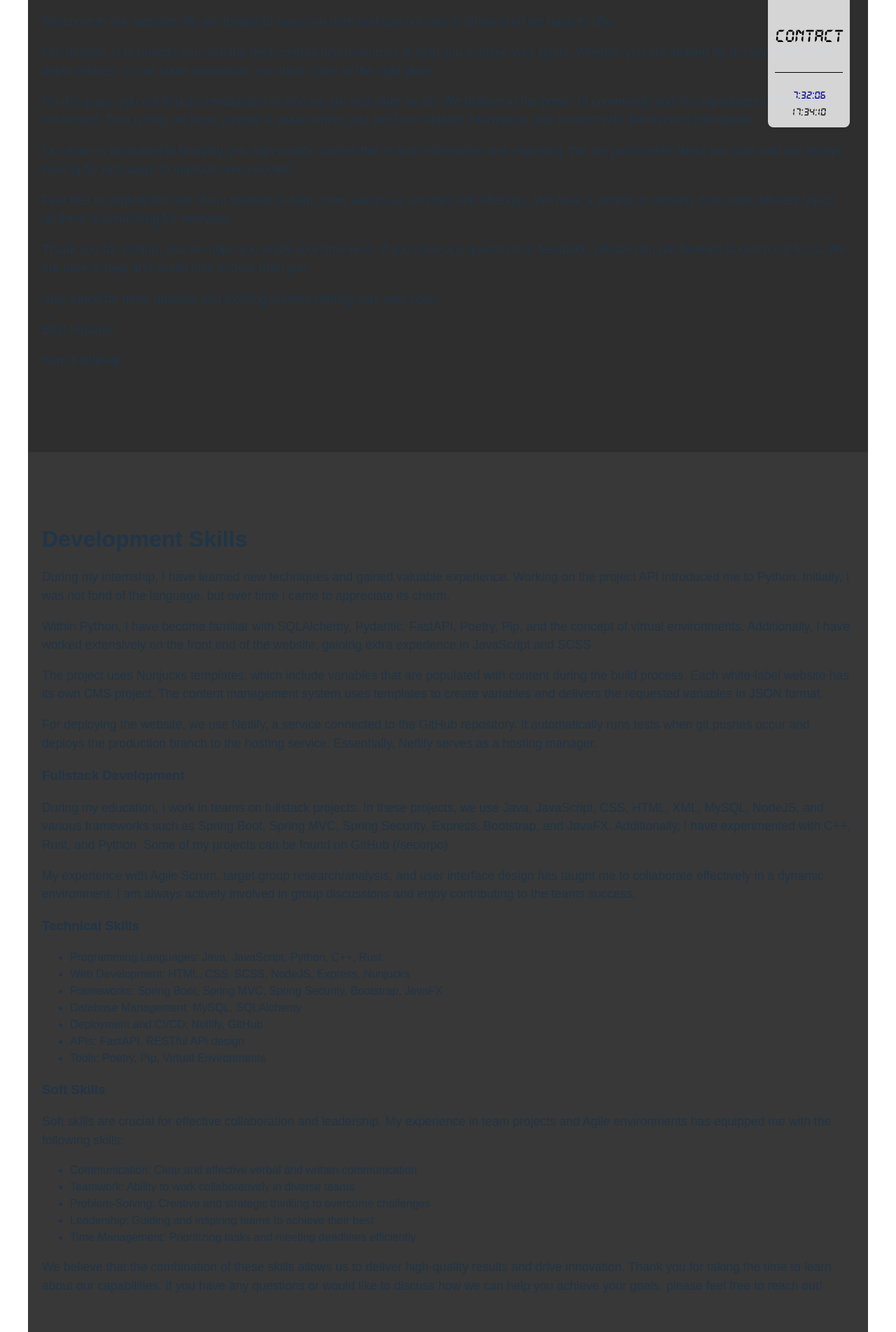
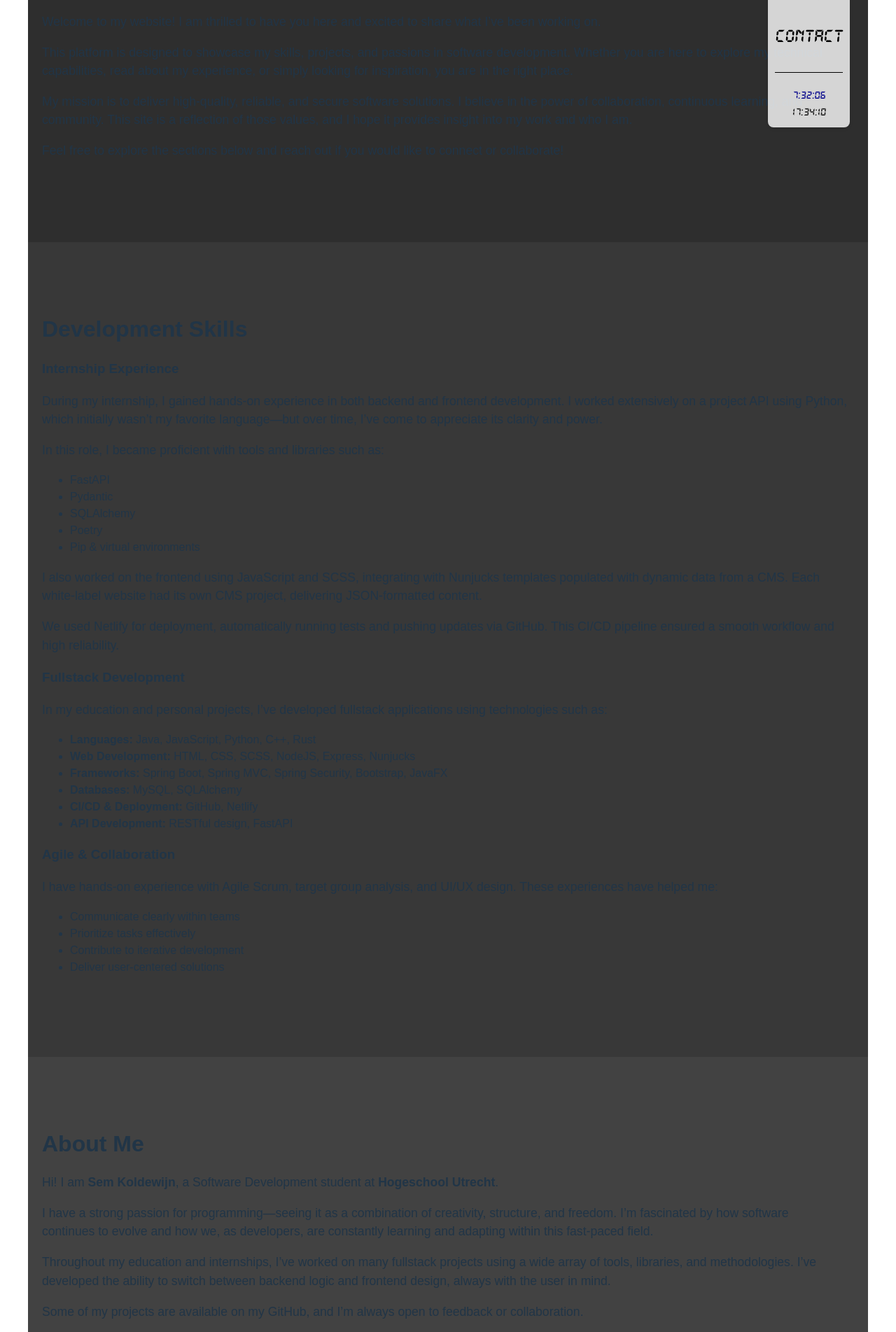
Before and after one commit to SeCorpo/secorp2, a React (Vite) app: page / in a window 1280 px wide. Shown: the part 320-2223 px from the top of the page at 70% size. Built offline with nearby package versions, Linux system fonts and the light colour scheme.

Commit message:
new text

```diff
--- a/src/sections/aboutSection.jsx
+++ b/src/sections/aboutSection.jsx
@@ -7,14 +7,19 @@ const AboutSection = () => {
             <div className="about-section-container">
                 <div className="text-content">
                     <h2>About Me</h2>
-                    <p>Hello! My name is Sem Koldewijn, and I am currently pursuing a study in Software Development at Hogeschool Utrecht.</p>
-                    <p>Throughout my studies, I have worked in teams on fullstack projects, utilizing a variety of technologies and frameworks. These include Java, JavaScript, CSS, HTML, XML, MySQL, NodeJS, and frameworks such as Spring- Boot and Security, Express, Bootstrap, and JavaFX. Additionally, I have experimented with C++, Rust, and Python. Some of my projects can be found on my GitHub profile (/secorpo).</p>
-                    <p>My experience with Agile Scrum, target group research/analysis, and user interface design has taught me how to collaborate effectively in dynamic environments. I am always actively involved in group discussions and enjoy contributing to the success of the team.</p>
-                    <p>Programming for me is a blend of technology, creativity, and freedom. It is a field where continuous learning is essential as new software is constantly being developed, and the community is vast and supportive.</p>
-                    <p>I am confident that with my knowledge and experience, I can make a valuable contribution to your team. I am eager to learn and grow, and I am convinced that I can positively impact your company.</p>
-                    <p>Thank you for considering my application. I look forward to the opportunity to discuss how I can contribute to your team.</p>
-                    <p>Sincerely,</p>
-                    <p>Sem Koldewijn</p>
+                    <p>Hi! I am <strong>Sem Koldewijn</strong>, a Software Development student at <strong>Hogeschool
+                        Utrecht</strong>.</p>
+
+                    <p>I have a strong passion for programming—seeing it as a combination of creativity, structure, and
+                        freedom. I’m fascinated by how software continues to evolve and how we, as developers, are
+                        constantly learning and adapting within this fast-paced field.</p>
+
+                    <p>Throughout my education and internships, I’ve worked on many fullstack projects using a wide
+                        array of tools, libraries, and methodologies. I’ve developed the ability to switch between
+                        backend logic and frontend design, always with the user in mind.</p>
+
+                    <p>Some of my projects are available on my GitHub, and I’m always open to feedback or collaboration.</p>
+
                 </div>
                 <div className="image-container">
                     <a href="https://www.linkedin.com/in/sem-koldewijn/" target="_blank" rel="noopener noreferrer">
--- a/src/sections/contactSection.jsx
+++ b/src/sections/contactSection.jsx
@@ -5,17 +5,15 @@ const ContactSection = () => {
     return (
         <AnimatedSection>
             <h2>Contact Me</h2>
-            <p>If you have any questions or would like to discuss how I can contribute to your team, please feel free to get in touch. I am always open to new opportunities and collaborations.</p>
-            <p>You can reach me through the following methods:</p>
-            <ul>
-                <li><strong>Email:</strong> <a href="mailto:sem@secorp.pro">sem@secorp.pro</a></li>
-                {/*<li><strong>Phone:</strong> +31 6 12345678</li>*/}
-                <li><strong>LinkedIn:</strong> <a href="https://www.linkedin.com/in/sem-koldewijn/" target="_blank" rel="noopener noreferrer">linkedin.com/in/sem-koldewijn</a></li>
-                <li><strong>GitHub:</strong> <a href="https://github.com/secorpo" target="_blank" rel="noopener noreferrer">github.com/secorpo</a></li>
-            </ul>
-            <p>I look forward to hearing from you!</p>
-            <p>Sincerely,</p>
-            <p>Sem Koldewijn</p>
+            <p>If you’d like to connect, collaborate, or have any questions about my work—don’t hesitate to reach out!
+                I’m open to new opportunities and always eager to grow.</p>
+
+            <p><strong>Email:</strong> <a href="mailto:sem@secorp.pro">sem@secorp.pro</a><br/>
+                <strong>LinkedIn:</strong> <a href="https://linkedin.com/in/sem-koldewijn"
+                                              target="_blank">linkedin.com/in/sem-koldewijn</a><br/>
+                <strong>GitHub:</strong> <a href="https://github.com/secorpo" target="_blank">github.com/secorpo</a></p>
+
+            <p>Thank you for visiting my site. I look forward to hearing from you!</p>
         </AnimatedSection>
     );
 };
--- a/src/sections/helloSection.jsx
+++ b/src/sections/helloSection.jsx
@@ -4,25 +4,16 @@ import AnimatedSection from '../utils/animatedSection.jsx';
 const HelloSection = () => {
     return (
         <AnimatedSection>
-                <h2>Hello and Welcome!</h2>
-                <p>Welcome to our website! We are thrilled to have you here and can not wait to share what we have to
-                        offer.</p>
-                <p>Our mission is to provide you with the best content and resources to help you achieve your goals.
-                        Whether you are looking for the latest news, in-depth articles, or just some inspiration, you have
-                        come to the right place.</p>
-                <p>On this page, you will find an introduction to who we are and what we do. We believe in the power of
-                        community and the importance of staying connected. That is why we have created a space where you
-                        can find valuable information and connect with like-minded individuals.</p>
-                <p>Our team is dedicated to bringing you high-quality content that is both informative and engaging. We
-                        are passionate about our work and are always looking for new ways to improve and innovate.</p>
-                <p>Feel free to explore the rest of our website to learn more about our services and offerings. We have
-                        a variety of sections that cover different topics, so there is something for everyone.</p>
-                <p>Thank you for visiting, and we hope you enjoy your time here. If you have any questions or feedback,
-                        please don not hesitate to reach out to us. We are here to help and would love to hear from
-                        you.</p>
-                <p>Stay tuned for more updates and exciting content coming your way soon!</p>
-                <p>Best regards,</p>
-                <p>Sem Koldewijn</p>
+            <h2>Hello and Welcome!</h2>
+            <p>Welcome to my website! I am thrilled to have you here and excited to share what I’ve been working on.</p>
+            <p>This platform is designed to showcase my skills, projects, and passions in software development. Whether
+                you are here to explore my technical capabilities, read about my experience, or simply looking for
+                inspiration, you are in the right place.</p>
+            <p>My mission is to deliver high-quality, reliable, and secure software solutions. I believe in the power of
+                collaboration, continuous learning, and community. This site is a reflection of those values, and I hope
+                it provides insight into my work and who I am.</p>
+            <p>Feel free to explore the sections below and reach out if you would like to connect or collaborate!</p>
+
         </AnimatedSection>
     );
 };
--- a/src/sections/skillsSection.jsx
+++ b/src/sections/skillsSection.jsx
@@ -4,38 +4,51 @@ import AnimatedSection from '../utils/animatedSection.jsx';
 const SkillsSection = () => {
         return (
             <AnimatedSection>
-                    <h2>Development Skills</h2>
-                    <p>During my internship, I have learned new techniques and gained valuable experience. Working on the project API introduced me to Python. Initially, I was not fond of the language, but over time I came to appreciate its charm.</p>
-                    <p>Within Python, I have become familiar with SQLAlchemy, Pydantic, FastAPI, Poetry, Pip, and the concept of virtual environments. Additionally, I have worked extensively on the front end of the website, gaining extra experience in JavaScript and SCSS.</p>
-                    <p>The project uses Nunjucks templates, which include variables that are populated with content during the build process. Each white-label website has its own CMS project. The content management system uses templates to create variables and delivers the requested variables in JSON format.</p>
-                    <p>For deploying the website, we use Netlify, a service connected to the GitHub repository. It automatically runs tests when git pushes occur and deploys the production branch to the hosting service. Essentially, Netlify serves as a hosting manager.</p>
+                <h2>Development Skills</h2>
 
-                    <h3>Fullstack Development</h3>
-                    <p>During my education, I work in teams on fullstack projects. In these projects, we use Java, JavaScript, CSS, HTML, XML, MySQL, NodeJS, and various frameworks such as Spring Boot, Spring MVC, Spring Security, Express, Bootstrap, and JavaFX. Additionally, I have experimented with C++, Rust, and Python. Some of my projects can be found on GitHub (/secorpo).</p>
-                    <p>My experience with Agile Scrum, target group research/analysis, and user interface design has taught me to collaborate effectively in a dynamic environment. I am always actively involved in group discussions and enjoy contributing to the teams success.</p>
+                <h3>Internship Experience</h3>
+                <p>During my internship, I gained hands-on experience in both backend and frontend development. I worked
+                    extensively on a project API using Python, which initially wasn’t my favorite language—but over
+                    time, I’ve come to appreciate its clarity and power.</p>
 
-                    <h3>Technical Skills</h3>
-                    <ul>
-                            <li>Programming Languages: Java, JavaScript, Python, C++, Rust</li>
-                            <li>Web Development: HTML, CSS, SCSS, NodeJS, Express, Nunjucks</li>
-                            <li>Frameworks: Spring Boot, Spring MVC, Spring Security, Bootstrap, JavaFX</li>
-                            <li>Database Management: MySQL, SQLAlchemy</li>
-                            <li>Deployment and CI/CD: Netlify, GitHub</li>
-                            <li>APIs: FastAPI, RESTful API design</li>
-                            <li>Tools: Poetry, Pip, Virtual Environments</li>
-                    </ul>
+                <p>In this role, I became proficient with tools and libraries such as:</p>
+                <ul>
+                    <li>FastAPI</li>
+                    <li>Pydantic</li>
+                    <li>SQLAlchemy</li>
+                    <li>Poetry</li>
+                    <li>Pip & virtual environments</li>
+                </ul>
 
-                    <h3>Soft Skills</h3>
-                    <p>Soft skills are crucial for effective collaboration and leadership. My experience in team projects and Agile environments has equipped me with the following skills:</p>
-                    <ul>
-                            <li>Communication: Clear and effective verbal and written communication</li>
-                            <li>Teamwork: Ability to work collaboratively in diverse teams</li>
-                            <li>Problem-Solving: Creative and strategic thinking to overcome challenges</li>
-                            <li>Leadership: Guiding and inspiring teams to achieve their best</li>
-                            <li>Time Management: Prioritizing tasks and meeting deadlines efficiently</li>
-                    </ul>
+                <p>I also worked on the frontend using JavaScript and SCSS, integrating with Nunjucks templates
+                    populated with dynamic data from a CMS. Each white-label website had its own CMS project, delivering
+                    JSON-formatted content.</p>
 
-                    <p>We believe that the combination of these skills allows us to deliver high-quality results and drive innovation. Thank you for taking the time to learn about our capabilities. If you have any questions or would like to discuss how we can help you achieve your goals, please feel free to reach out!</p>
+                <p>We used Netlify for deployment, automatically running tests and pushing updates via GitHub. This
+                    CI/CD pipeline ensured a smooth workflow and high reliability.</p>
+
+                <h3>Fullstack Development</h3>
+                <p>In my education and personal projects, I’ve developed fullstack applications using technologies such
+                    as:</p>
+
+                <ul>
+                    <li><strong>Languages:</strong> Java, JavaScript, Python, C++, Rust</li>
+                    <li><strong>Web Development:</strong> HTML, CSS, SCSS, NodeJS, Express, Nunjucks</li>
+                    <li><strong>Frameworks:</strong> Spring Boot, Spring MVC, Spring Security, Bootstrap, JavaFX</li>
+                    <li><strong>Databases:</strong> MySQL, SQLAlchemy</li>
+                    <li><strong>CI/CD & Deployment:</strong> GitHub, Netlify</li>
+                    <li><strong>API Development:</strong> RESTful design, FastAPI</li>
+                </ul>
+
+                <h3>Agile & Collaboration</h3>
+                <p>I have hands-on experience with Agile Scrum, target group analysis, and UI/UX design. These
+                    experiences have helped me:</p>
+                <ul>
+                    <li>Communicate clearly within teams</li>
+                    <li>Prioritize tasks effectively</li>
+                    <li>Contribute to iterative development</li>
+                    <li>Deliver user-centered solutions</li>
+                </ul>
             </AnimatedSection>
         );
 };
```
